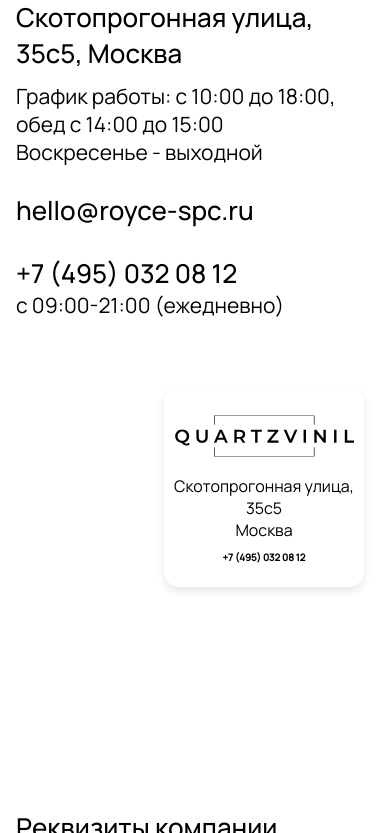
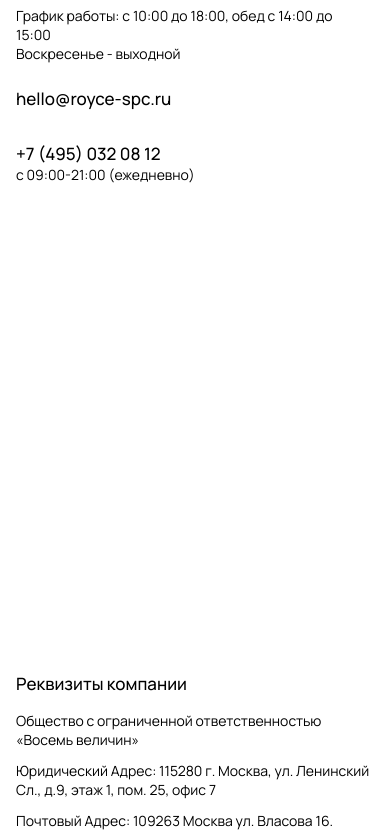
Before and after one commit to Chipsraine/web_site_def, a plain HTML site: page index.html in a window 390 px wide. Shown: the part 103-936 px from the top of the page. Drawn offline with Linux system fonts and the light colour scheme.

Commit message:
Update style.css

```diff
--- a/assets/css/style.css
+++ b/assets/css/style.css
@@ -9,26 +9,64 @@ body {
     display: flex;
     flex-direction: column;
     min-height: 100vh;
-    padding: 1em;
+    padding: 3.125rem;
 }
 
-h1, h2 {
-    margin-bottom: 0.5em;
+/*----- блок с контактами -----*/
+
+.contact-info {
+    display: flex;
+    flex-direction: column;
+    gap: 3.75rem;
+    margin-bottom: 2.5rem;
 }
 
-.contact-info, .company-details {
-    margin-bottom: 2em;
+.contact-info p{
+    margin-bottom: 0.75rem;
 }
 
-.contact-info p, .company-details p {
-    margin-bottom: 0.5em;
+.contact-info h1 {
+    font-size: 2.875rem;
+    font-weight: 500;
 }
+
+.info-block p {
+    font-size: 1.3125rem;
+    font-weight: 400;
+}
+
+.info-block strong {
+    font-size: 1.625rem;
+    font-weight: 500;
+}
+
+.combined-block {
+    display: flex;
+    flex-direction: row;
+    gap: 14.1875rem;
+}
+
+.info-container {
+    display: flex;
+    flex-direction: row;
+    justify-content: space-between;
+}
+
+.info-container .info-block:first-child{
+    margin-right: 1.25rem;
+}
+
+.info-block, .combined-block {
+    margin-bottom: 0;
+}
+
+/*----- блок с картой -----*/
 
 .map {
     width: 100%;
-    height: 400px;
-    margin-bottom: 2em;
-    border-radius: 15px;
+    height: 37.5rem;
+    margin-bottom: 2.5rem;
+    border-radius: 0.9375rem;
     overflow: hidden;
     position: relative;
     z-index: 1;
@@ -36,176 +74,225 @@ h1, h2 {
 
 .overlay {
     position: absolute;
-    top: 10px;
-    right: 10px;
-    width: 20%;
+    top: 3.125rem;
+    right: 3.125rem;
+    width: 24.0625rem;
     min-width: 200px;
-    height: 50%;
+    height: 15.6875rem;
     background-color: white;
-    border-radius: 15px;
-    box-shadow: 0 4px 8px rgba(0, 0, 0, 0.1);
+    border-radius: 0.9375rem;
+    box-shadow: 0 0.25rem 0.5rem rgba(0, 0, 0, 0.1);
     display: flex;
     flex-direction: column;
     align-items: center;
     justify-content: center;
-    padding: 10px;
+    padding: 1.875rem 2.5rem;
     text-align: center;
     z-index: 2;
     overflow: hidden;
 }
 
 .logo {
-    font-family: 'Manrope', sans-serif;
-    font-weight: 500;
-    font-size: 2.5vw;
-    margin-bottom: 10px;
+    margin-bottom: 1.25rem;
 }
 
 .address {
     font-family: 'Manrope', sans-serif;
     font-weight: 400;
-    font-size: 1.25vw;
-    margin-bottom: 10px;
+    font-size: 1.3125rem;
+    margin-bottom: 0.625rem;
 }
 
 .phone {
     font-family: 'Manrope', sans-serif;
     font-weight: 500;
-    font-size: 1.5vw;
-    font-weight: bold;
+    font-size: 1.375rem;
 }
 
-
-h1 {
-    font-size: 46px;
-    font-weight: 500;
-}
-
-.info-container {
-    display: flex;
-    flex-direction: column;
-}
-
-.info-block {
-    margin-bottom: 1em;
-}
-
-.info-block p {
-    font-size: 21px;
-    font-weight: 400;
-}
-
-.info-block strong {
-    font-size: 26px;
-    font-weight: 500;
-}
+/*----- блок с реквизитами -----*/
 
 .company-details h2 {
-    font-size: 26px;
+    font-size: 1.625rem;
     font-weight: 500;
+    margin-bottom: 1.5rem;
 }
 
 .company-details p {
-    font-size: 21px;
+    font-size: 1.3125rem;
     font-weight: 400;
 }
 
 .details-container {
     display: flex;
-    flex-direction: column;
+    flex-direction: row;
+    justify-content: space-between;
+    gap: 15.25rem;
 }
 
-@media (min-width: 768px) {
-    .info-container {
-        flex-direction: row;
+.details-column {
+    display: flex;
+    flex-direction: column;
+    gap: 0.75rem;
+    width: 43.0625rem;
+    margin-bottom: 0;
+}
+
+@media (max-width: 1200px) {
+    body{
+        padding: 2.5rem;
+    }
+    /*----- блок с контактами -----*/
+    .info-container{
+        flex-direction: column;
+        gap: 2.5rem;
+    }
+
+    .contact-info {
+        gap: 2.5rem;
+    }
+
+    .contact-info p{
+        margin-bottom: 0.625rem;
+    }
+
+    .combined-block{
+        gap: 0;
         justify-content: space-between;
     }
 
-    .info-block, .combined-block {
-        margin-bottom: 0;
+    /*----- блок с картой -----*/
+
+    .logo {
+        margin-bottom: 1.875rem;
     }
 
-    .combined-block {
-        display: flex;
-        flex-direction: row;
+    .address {
+        margin-bottom: 1.25rem;
     }
 
-    .combined-block .info-block {
-        margin-left: 20em;
+    /*----- блок с реквизитами -----*/
+    .details-container{
+        flex-direction: column;
+        gap: 0.625rem;
     }
-
-    .details-container {
-        flex-direction: row;
-        justify-content: space-between;
-    }
-
-    .details-column {
-        width: 48%;
-        margin-bottom: 0;
-    }
-
-
-    .overlay {
-    width: 15%;
-    }
-
-    .logo svg {
+    .details-column{
         width: 100%;
     }
 
+    .company-details h2 {
+        margin-bottom: 1.25rem;
+    }
+}
+
+@media (max-width: 991px) {
+    /*----- блок с контактами -----*/
+
+    .contact-info h1 {
+        font-size: 2.25rem;
+    }
+
+    .info-block p {
+        font-size: 1.25rem;
+    }
+
+    .info-block strong {
+        font-size: 1.5rem;
+    }
+
+    /*----- блок с картой -----*/
+
+    .map {
+        height: 43.125rem;
+    }
+
+    .overlay {
+        top: 1.25rem;
+        right: 1.25rem;
+        width: 21.75rem;
+        height: 14.875rem;
+        padding: 1.25rem 1.875rem;
+    }
+
+    .logo {
+        margin-bottom: 1.875rem;
+    }
+
     .address {
-      font-size: 18px;
+        font-size: 1.25rem;
+        margin-bottom: 1.25rem;
     }
 
     .phone {
-      font-size: 22px;
-}
+        font-size: 1.25rem;
+    }
+
+    /*----- блок с реквизитами -----*/
+
+    .company-details h2 {
+        font-size: 1.5rem;
+        margin-bottom: 1.25rem;
+    }
+
+    .company-details p {
+        font-size: 1.25rem;
+    }
 }
 
-@media (max-width: 767px) {
-    .info-container {
-        display: flex;
-        flex-direction: column;
+@media (max-width: 576px) {
+    body{
+        padding: 1rem;
+    }
+    /*----- блок с контактами -----*/
+    .info-container{
+        gap: 1rem;
     }
 
-    .info-block {
-        margin-bottom: 1em;
+    .contact-info {
+        gap: 1.875rem;
     }
 
-    .combined-block {
-        display: flex;
-        flex-direction: column;
+    .contact-info p{
+        margin-bottom: 0.5rem;
     }
 
-    .combined-block .info-block {
-        width: 100%;
-        margin-bottom: 1em;
+    .contact-info h1 {
+        font-size: 1.4375rem;
     }
 
-    .details-container {
-        flex-direction: column;
+    .info-block p {
+        font-size: 0.875rem;
     }
 
-    .details-column {
-        width: 100%;
+    .info-block strong {
+        font-size: 1.0625rem;
+    }
+
+    .combined-block{
+        flex-direction: column;
+        gap: 1.5rem;
+    }
+
+    /*----- блок с картой -----*/
+
+    .map {
+        height: 25rem;
     }
 
     .overlay {
-    width: 50%;
-    height: 50%
+        display: none;
     }
 
-    .logo svg {
-        width: 100%;
+    /*----- блок с реквизитами -----*/
+    .details-container{
+        gap: 0.5rem;
     }
 
-    .address {
-        font-size: 1em;
-        margin-bottom: 10px;
+    .company-details h2 {
+        font-size: 1.0625rem;
+        margin-bottom: 1rem;
     }
 
-    .phone {
-        font-size: 2.5vw;
-        font-weight: bold;
+    .company-details p {
+        font-size: 0.875rem;
     }
 }
```
